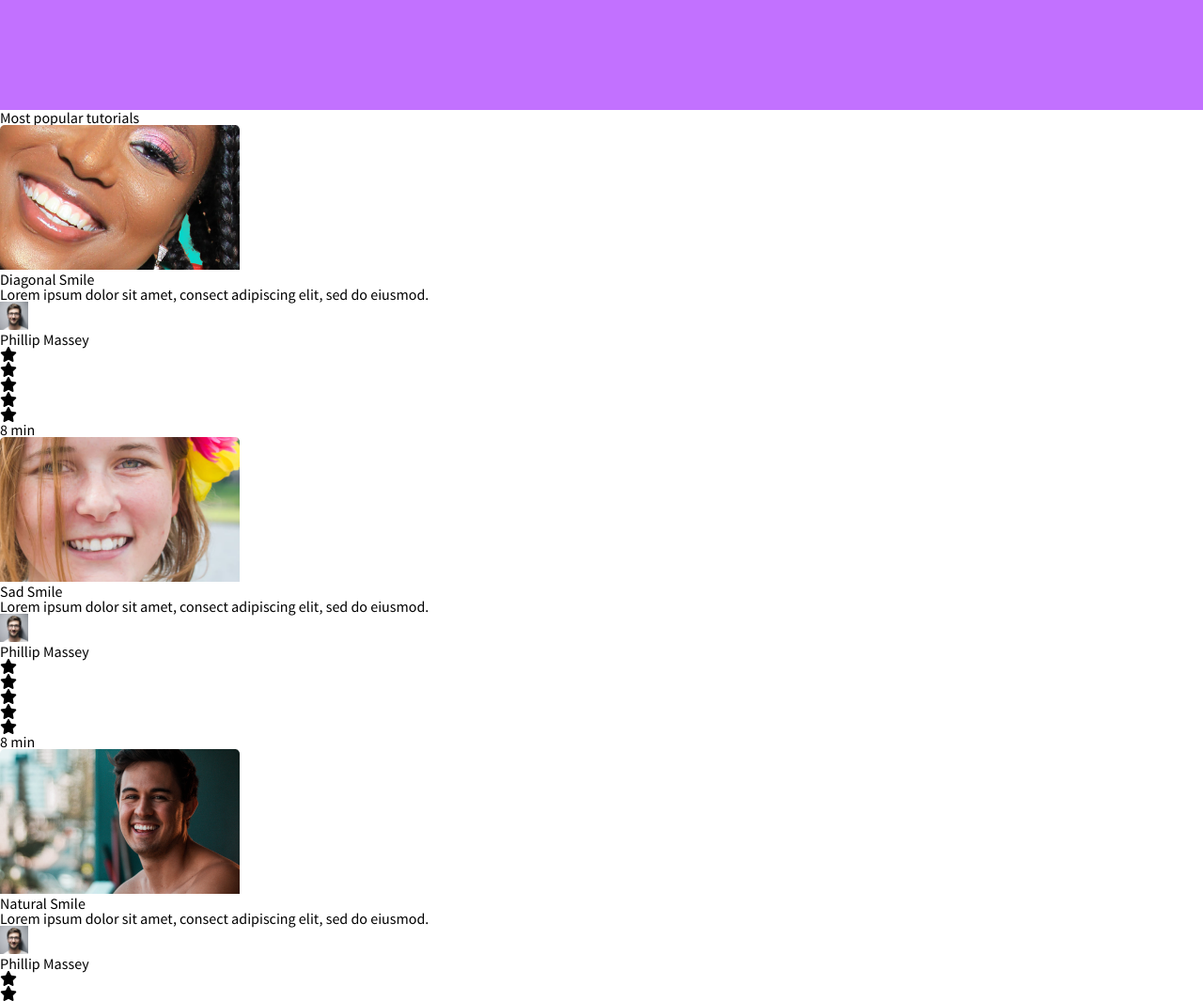
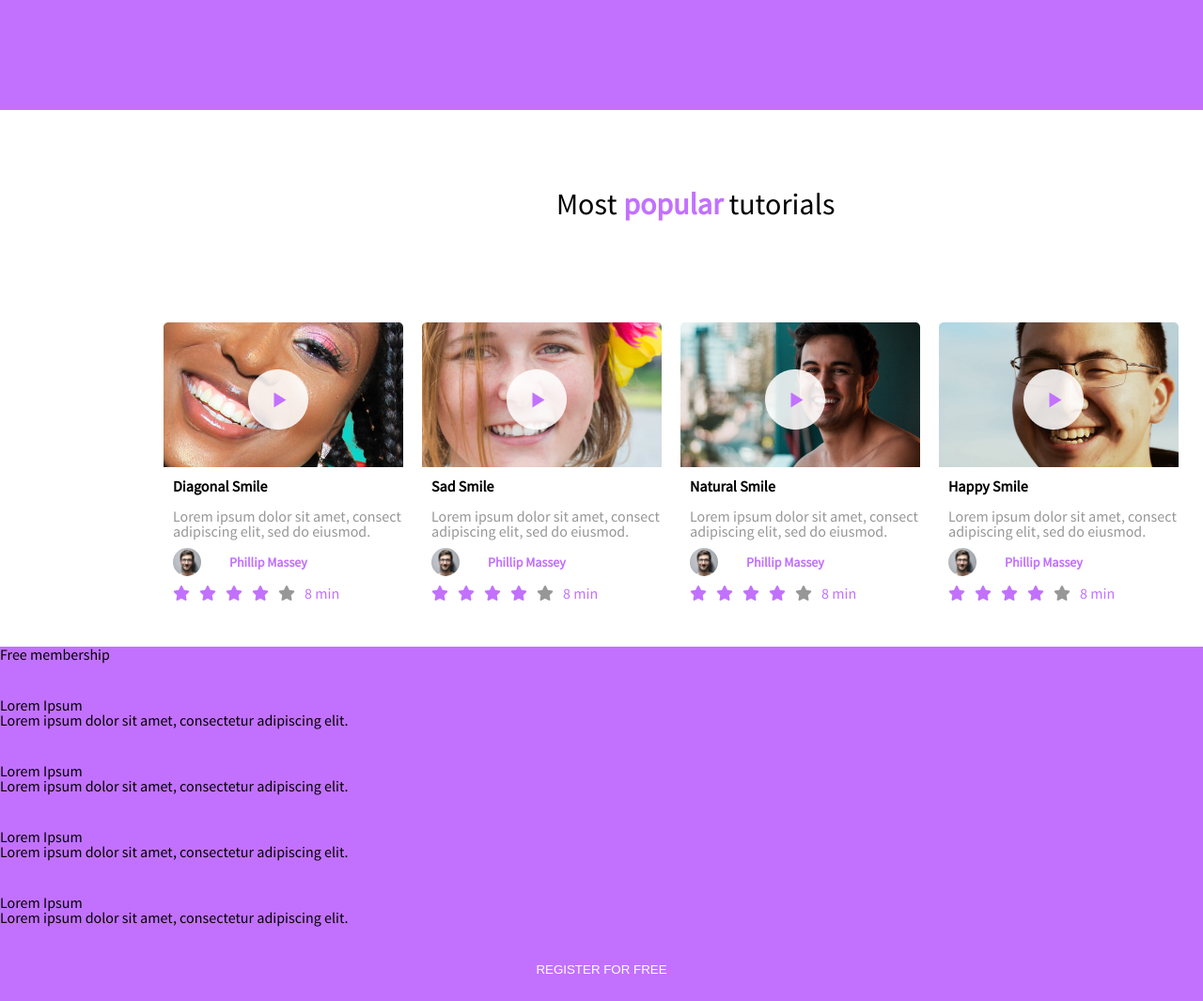
Before and after one commit to talanatefo/alx_html_css, a plain HTML site: page index.html in a window 1280 px wide. Shown: the part 1389-2454 px from the top of the page at 94% size. Drawn offline with Linux system fonts and the light colour scheme.

Commit message:
added videos section

```diff
--- a/index.html
+++ b/index.html
@@ -125,14 +125,23 @@
         </div>
       </section>
       <section style="background: white">
-        <h2>Most popular tutorials</h2>
-        <div>
+        <!--Video section-->
+        <div class="videoheading">
+          <h2>Most <span class="popular">popular</span> tutorials</h2>
+        </div>
+        <br />
+        <br />
+        <div class="videos">
+          <div class="video">
             <img src="./images/diagonalsmile.png" alt="femalesmile" />
+            <br />
             <h3>Diagonal Smile</h3>
+            <br />
             <p>
-            Lorem ipsum dolor sit amet, consect adipiscing elit, sed do eiusmod.
+              Lorem ipsum dolor sit amet, consect adipiscing elit, sed do
+              eiusmod.
             </p>
-          <div>
+            <div class="reviewer">
               <img
                 src="images/phillip.png"
                 alt="reviewer"
@@ -141,22 +150,27 @@
               />
               <h4>Phillip Massey</h4>
             </div>
-          <div>
+            <div class="stars">
               <div><i class="fa-solid fa-star"></i></div>
               <div><i class="fa-solid fa-star"></i></div>
               <div><i class="fa-solid fa-star"></i></div>
               <div><i class="fa-solid fa-star"></i></div>
               <div><i class="fa-solid fa-star"></i></div>
-          </div>
               <p>8 min</p>
             </div>
-        <div>
+            <img src="images/play.png" class="play" />
+          </div>
+          <div class="video">
             <img src="images/sadsmile.png" alt="sadsmile" />
+
+            <br />
             <h3>Sad Smile</h3>
+            <br />
             <p>
-            Lorem ipsum dolor sit amet, consect adipiscing elit, sed do eiusmod.
+              Lorem ipsum dolor sit amet, consect adipiscing elit, sed do
+              eiusmod.
             </p>
-          <div>
+            <div class="reviewer">
               <img
                 src="images/phillip.png"
                 alt="reviewer"
@@ -165,22 +179,26 @@
               />
               <h4>Phillip Massey</h4>
             </div>
-          <div>
+            <div class="stars">
               <div><i class="fa-solid fa-star"></i></div>
               <div><i class="fa-solid fa-star"></i></div>
               <div><i class="fa-solid fa-star"></i></div>
               <div><i class="fa-solid fa-star"></i></div>
               <div><i class="fa-solid fa-star"></i></div>
-          </div>
               <p>8 min</p>
             </div>
-        <div>
+            <img src="images/play.png" class="play" />
+          </div>
+          <div class="video">
             <img src="images/naturalsmile.png" alt="naturalsmile" />
+            <br />
             <h3>Natural Smile</h3>
+            <br />
             <p>
-            Lorem ipsum dolor sit amet, consect adipiscing elit, sed do eiusmod.
+              Lorem ipsum dolor sit amet, consect adipiscing elit, sed do
+              eiusmod.
             </p>
-          <div>
+            <div class="reviewer">
               <img
                 src="images/phillip.png"
                 alt="reviewer"
@@ -189,23 +207,27 @@
               />
               <h4>Phillip Massey</h4>
             </div>
-          <div>
+            <div class="stars">
               <div><i class="fa-solid fa-star"></i></div>
               <div><i class="fa-solid fa-star"></i></div>
               <div><i class="fa-solid fa-star"></i></div>
               <div><i class="fa-solid fa-star"></i></div>
               <div><i class="fa-solid fa-star"></i></div>
-          </div>
               <p>8 min</p>
             </div>
+            <img src="images/play.png" class="play" />
+          </div>
 
-        <div>
+          <div class="video">
             <img src="./images/happysmile.png" alt="happysmile" />
+            <br />
             <h3>Happy Smile</h3>
+            <br />
             <p>
-            Lorem ipsum dolor sit amet, consect adipiscing elit, sed do eiusmod.
+              Lorem ipsum dolor sit amet, consect adipiscing elit, sed do
+              eiusmod.
             </p>
-          <div>
+            <div class="reviewer">
               <img
                 src="./images/phillip.png"
                 alt="reviewer"
@@ -214,14 +236,16 @@
               />
               <h4>Phillip Massey</h4>
             </div>
-          <div>
+            <div class="stars">
               <div><i class="fa-solid fa-star"></i></div>
               <div><i class="fa-solid fa-star"></i></div>
               <div><i class="fa-solid fa-star"></i></div>
               <div><i class="fa-solid fa-star"></i></div>
               <div><i class="fa-solid fa-star"></i></div>
+              <p>8 min</p>
             </div>
-          <p>8 min</p>
+            <img src="images/play.png" class="play" />
+          </div>
         </div>
       </section>
       <section>
--- a/style.css
+++ b/style.css
@@ -125,4 +125,86 @@ button {
 }
 .Quote p {
   font-style: italic;
+  color: white;
+  font-weight: lighter;
 }
+.videoheading {
+  font-size: 32px;
+  margin-top: 84px;
+  margin-bottom: 84px;
+  margin-left: 592px;
+  text-align: center;
+  display: inline-block;
+}
+.popular {
+  font-weight: bold;
+  color: #c271ff;
+}
+
+.videos {
+  display: flex;
+  flex-direction: row;
+  align-items: center;
+  justify-content: space-around;
+  margin-left: 164px;
+  margin-right: 164px;
+  color: #979797;
+}
+
+.video {
+  margin: 10px;
+  width: 255px;
+  height: 335px;
+  position: relative;
+}
+
+.play {
+  position: absolute;
+  top: 50px;
+  bottom: 200px;
+  left: 80px;
+  right: 70px;
+  width: 64px;
+  height: 64px;
+}
+.video h3 {
+  color: black;
+  font-size: 16;
+  font-weight: bold;
+  margin-top: 10px;
+}
+.video h4 {
+  color: #c271ff;
+  font-weight: bold;
+  font-size: 14;
+}
+.video :not(:first-child) {
+  margin-left: 10px;
+}
+
+.stars p {
+  display: block;
+  margin-left: auto;
+}
+.reviewer {
+  display: flex;
+  justify-content: left;
+  font-size: 14px;
+  margin: 10px auto;
+  align-items: center;
+}
+.reviewer img {
+  display: block;
+  margin-right: 20px;
+  border: 0px solid;
+  border-radius: 100px;
+}
+.stars {
+  display: flex;
+  color: #c271ff;
+  height: 15px;
+  height: 15px;
+}
+.stars div:nth-of-type(5) {
+  color: #979797;
+}
```
Lines whose indentation alone changed are shown as unchanged.
